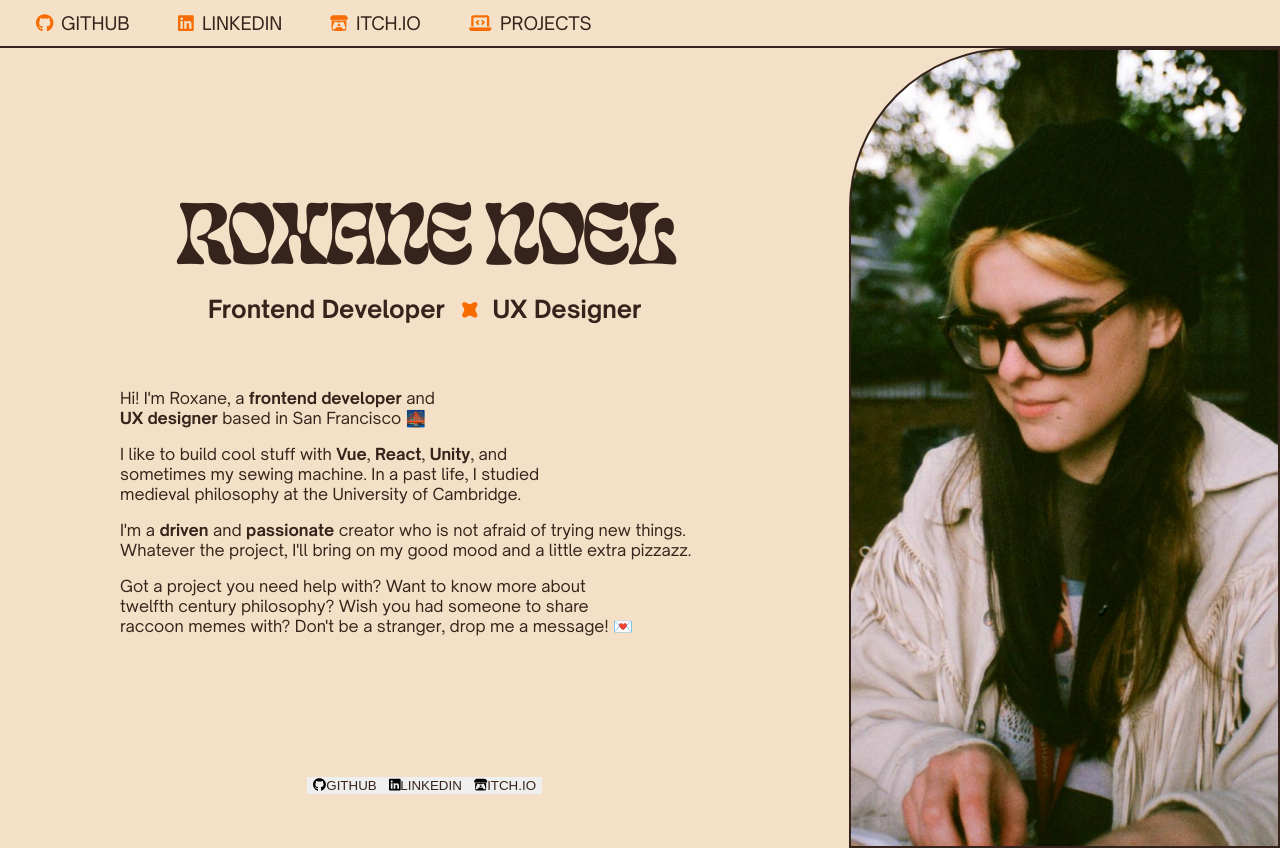
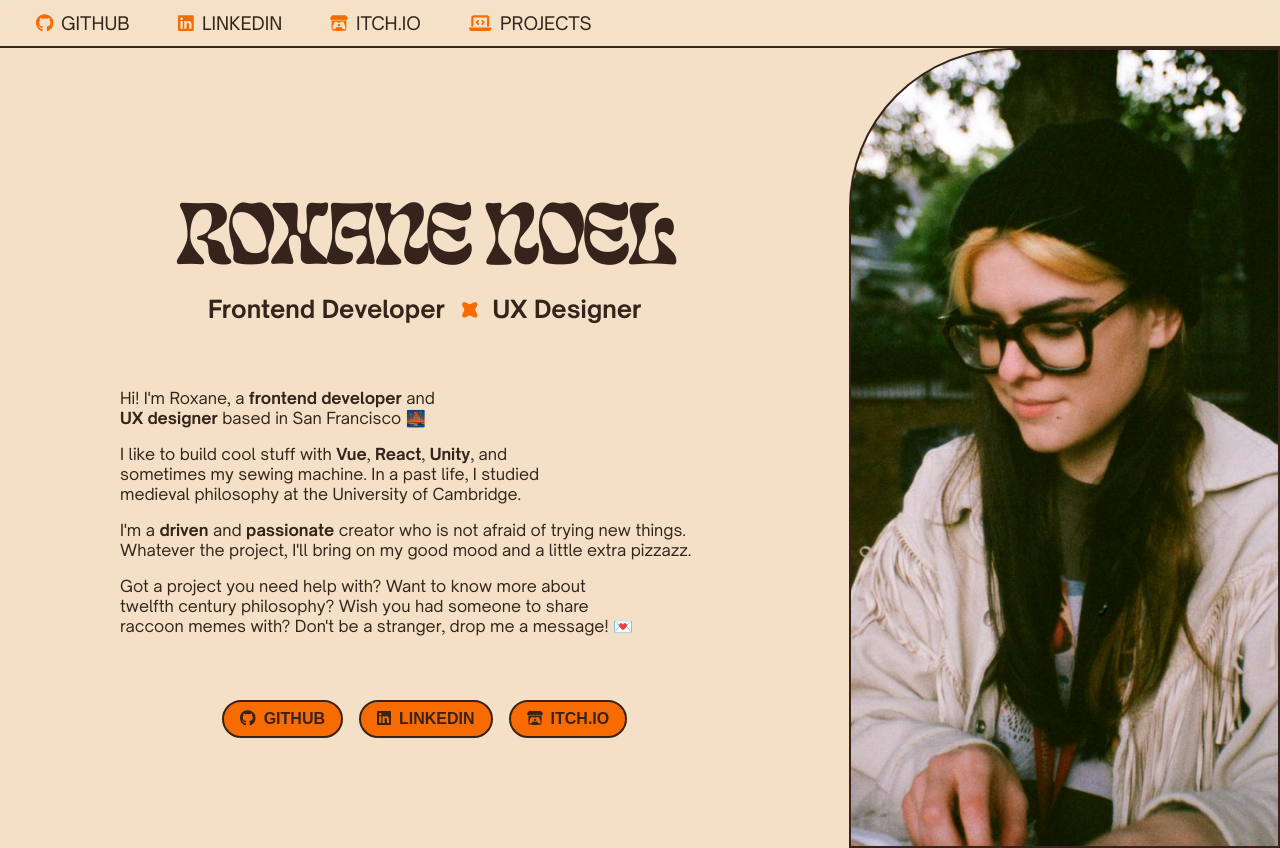
Before and after one commit to Roxanoel/roxanoel.github.io, a React (Create React App) app: page / in a window 1280 px wide. Built offline with nearby package versions, Linux system fonts and the light colour scheme.

Commit message:
styled link buttons

```diff
--- a/src/scss/components/__components_dir.scss
+++ b/src/scss/components/__components_dir.scss
@@ -21,4 +21,6 @@
 
 @import "./button";
 
+@import "./link-button";
+
 @import "./job-titles";
--- a/src/scss/components/_hero-text.scss
+++ b/src/scss/components/_hero-text.scss
@@ -1,6 +1,6 @@
 .hero-text-container {
     // Take up as much space as possible in parent flex container
-    flex: 1;
+    //flex: 1;
     width: 100%;
     box-sizing: border-box;
 
--- /dev/null
+++ b/src/scss/components/_link-button.scss
@@ -0,0 +1,22 @@
+@use "../base/palette";
+
+.link-buttons-container {
+    display: flex;
+    gap: 1rem;
+}
+
+.link-button {
+    box-sizing: border-box;
+    background-color: $orange-accent;
+    color: $shadow-outline;
+    font-size: 16px;
+    padding: 8px 16px;
+    border-radius: 99px;
+    cursor: crosshair;
+    display: flex;
+    gap: 0.5rem;
+    border: 2px solid $shadow-outline;
+}
+.link-button .link-button-text {
+    font-weight: bold;
+}
```
